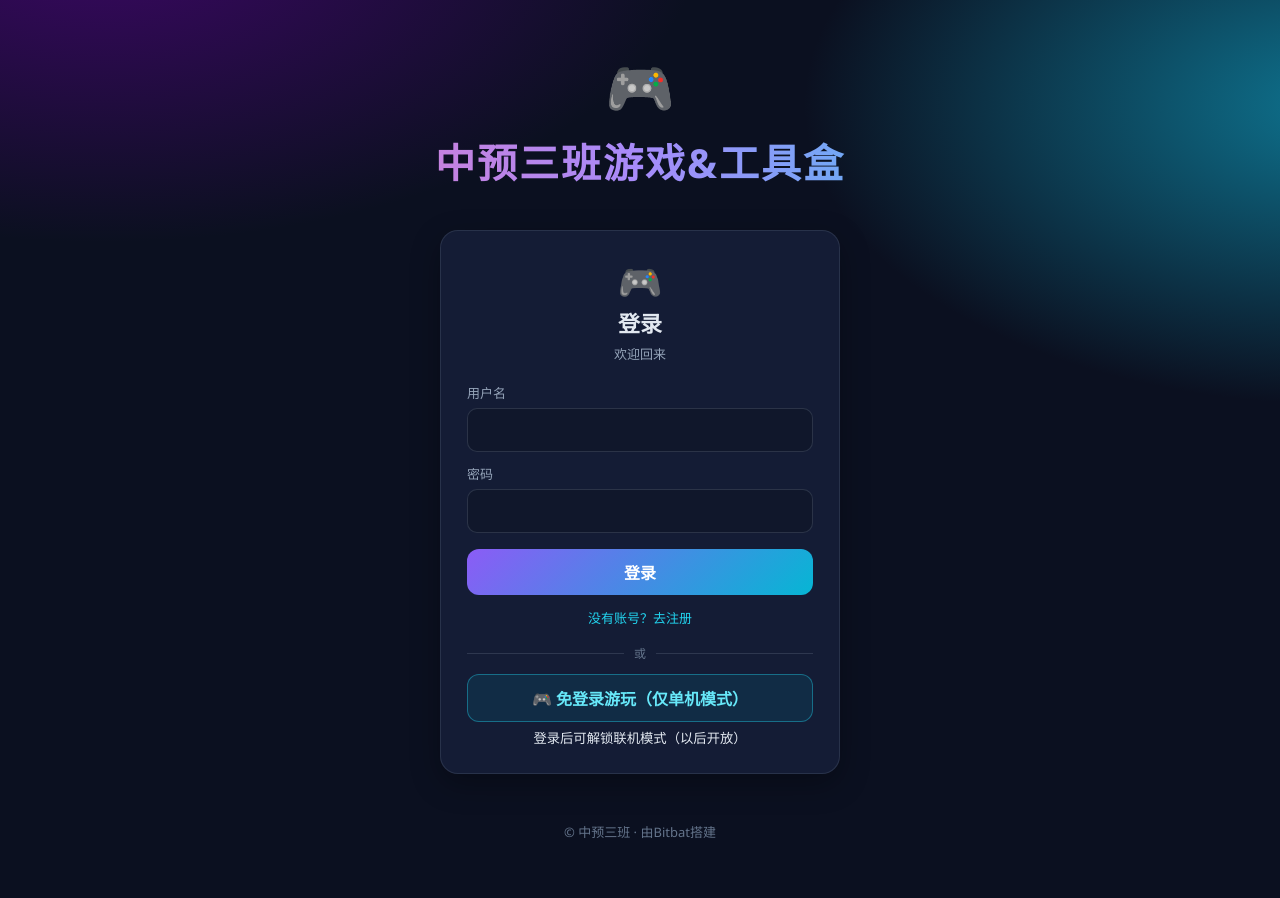
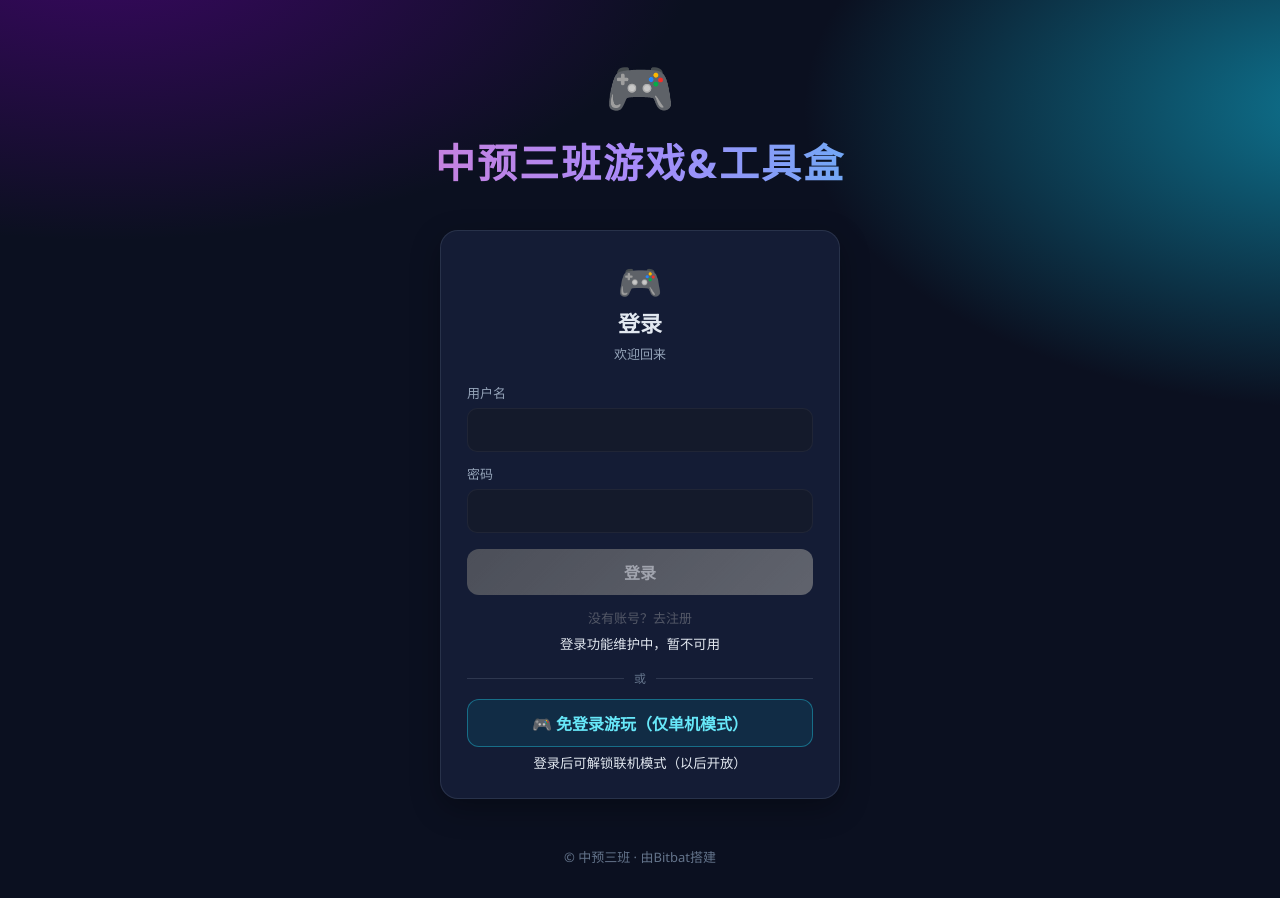
Before and after one commit to bitbat123/bitbat123.github.io, a React (Vite) app: page / in a window 1280 px wide. Before the commit the page ends 873 px from the top, so only its background shows below. Built offline with nearby package versions, Linux system fonts and the light colour scheme.

Commit message:
Temporarily disable login controls; guest mode only

```diff
--- a/src/components/AuthPanel.jsx
+++ b/src/components/AuthPanel.jsx
@@ -1,5 +1,9 @@
 import React, { useState } from 'react';
 import { callAuth, saveToken } from '../cloud.js';
+
+// 临时停用登录/注册：true 时登录相关控件全部禁用变灰，只保留游客入口。
+// 恢复登录功能时改为 false 即可。
+const DISABLE_AUTH = true;
 
 /**
  * 登录 / 注册面板：注册需管理员审核，审核通过后方可登录。
@@ -54,12 +58,12 @@ export default function AuthPanel({ onLogin, onGuest }) {
         </div>
 
         <label>用户名</label>
-        <input value={username} onChange={(e) => setUsername(e.target.value)} autoComplete="username" required />
+        <input value={username} onChange={(e) => setUsername(e.target.value)} autoComplete="username" required disabled={DISABLE_AUTH} />
 
         {mode === 'register' && (
           <>
             <label>班级学号</label>
-            <input value={studentId} onChange={(e) => setStudentId(e.target.value)} placeholder="如 17" required />
+            <input value={studentId} onChange={(e) => setStudentId(e.target.value)} placeholder="如 17" required disabled={DISABLE_AUTH} />
           </>
         )}
 
@@ -70,6 +74,7 @@ export default function AuthPanel({ onLogin, onGuest }) {
           onChange={(e) => setPassword(e.target.value)}
           autoComplete={mode === 'login' ? 'current-password' : 'new-password'}
           required
+          disabled={DISABLE_AUTH}
         />
 
         {mode === 'register' && (
@@ -81,23 +86,26 @@ export default function AuthPanel({ onLogin, onGuest }) {
               onChange={(e) => setPassword2(e.target.value)}
               autoComplete="new-password"
               required
+              disabled={DISABLE_AUTH}
             />
           </>
         )}
 
         {msg && <div className={`auth-msg ${msg.type}`}>{msg.text}</div>}
 
-        <button className="auth-btn" disabled={busy}>
+        <button className="auth-btn" disabled={busy || DISABLE_AUTH}>
           {busy ? '请稍候…' : mode === 'login' ? '登录' : '提交注册'}
         </button>
 
         <button
           type="button"
           className="auth-switch"
+          disabled={DISABLE_AUTH}
           onClick={() => { setMode(mode === 'login' ? 'register' : 'login'); setMsg(null); }}
         >
           {mode === 'login' ? '没有账号？去注册' : '已有账号？去登录'}
         </button>
+        {DISABLE_AUTH && <small className="muted center">登录功能维护中，暂不可用</small>}
 
         <div className="auth-divider"><span>或</span></div>
 
--- a/src/styles.css
+++ b/src/styles.css
@@ -55,6 +55,7 @@ a.game-card:hover { transform: translateY(-4px); border-color: #8b5cf6; box-shad
   border-radius: 12px; padding: 11px; font: inherit; font-weight: 600; cursor: pointer; transition: background 0.2s;
 }
 .auth-guest:hover { background: rgba(6, 182, 212, 0.2); }
+.auth-card input:disabled, .auth-btn:disabled, .auth-switch:disabled { opacity: 0.4; cursor: not-allowed; filter: grayscale(1); }
 .logout { margin-left: 10px; background: transparent; border: 1px solid rgba(148,163,184,.4); color: #94a3b8; border-radius: 8px; padding: 2px 10px; cursor: pointer; font: inherit; font-size: 12px; }
 .logout:hover { color: #e2e8f0; }
 
```
